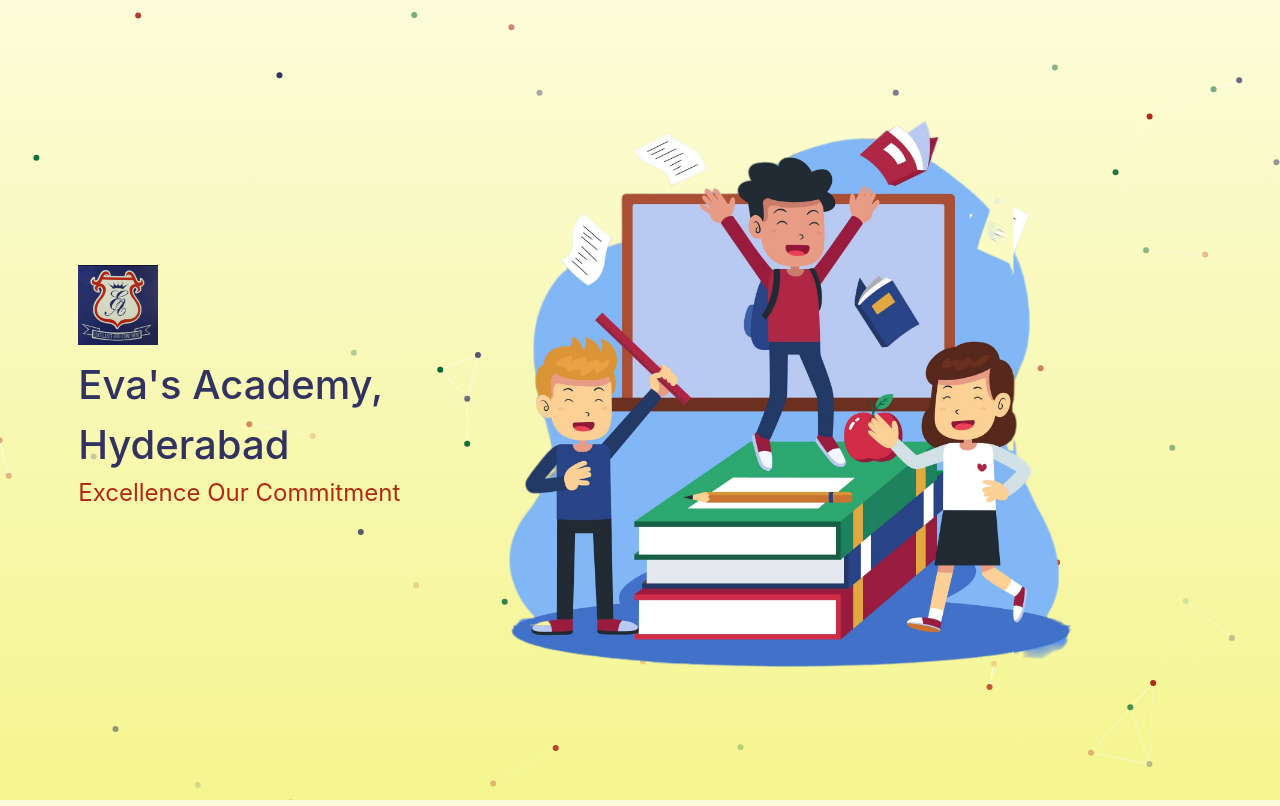
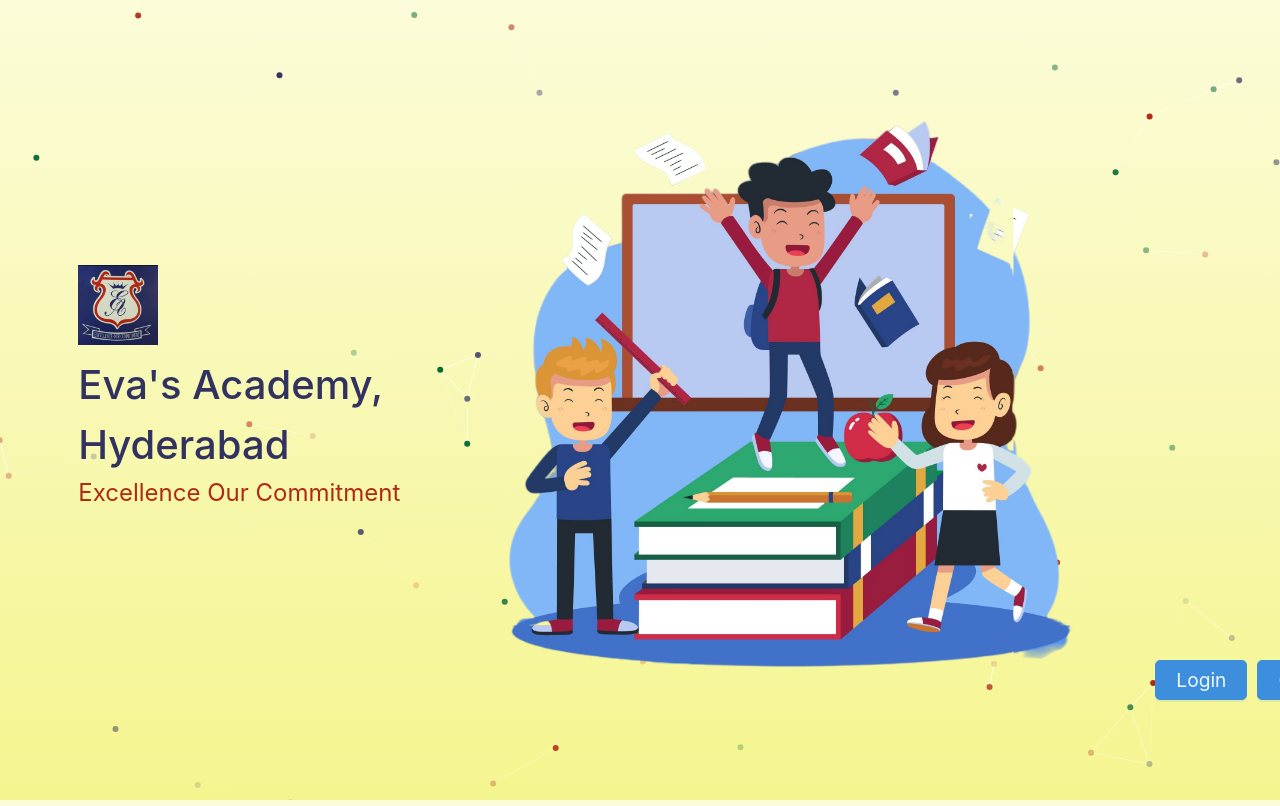
Before and after one commit to Sabrinaabro/School_Management, a React (Vite) app in the folder frontend/: page / in a window 1280 px wide. Shown: the top 806 px of the page. Built offline with nearby package versions, Linux system fonts and the light colour scheme.

Commit message:
improves home

```diff
--- a/frontend/src/components/Navbar.jsx
+++ b/frontend/src/components/Navbar.jsx
@@ -9,6 +9,7 @@ import {
   MenuFoldOutlined,
   MenuUnfoldOutlined,
   LogoutOutlined,
+  HomeOutlined,
 } from "@ant-design/icons";
 import { createClient } from "@supabase/supabase-js";
 
@@ -140,6 +141,11 @@ const Navbar = () => {
 
   const menuItems = [
     {
+      key: "home",
+      icon: <HomeOutlined />,
+      label: <Link to="/">Home</Link>,
+    },
+    {
       key: "1",
       icon: <DesktopOutlined />,
       label: <Link to="/dashboard">Dashboard</Link>,
--- a/frontend/src/pages/Home.jsx
+++ b/frontend/src/pages/Home.jsx
@@ -2,6 +2,7 @@ import React from 'react';
 import styled from 'styled-components';
 import { Button } from 'antd';
 import { Link } from 'react-router-dom';
+import { ArrowRightOutlined } from '@ant-design/icons';
 import ParticleBackground from '../components/ParticleBackground';
 
 // Styled Components
@@ -11,7 +12,16 @@ const HomeContainer = styled.div`
     align-items: center;
     min-height: 100vh;
     background-color: transparent;
+`;
 
+const ParticleWrapper = styled.div`
+  position: absolute;
+  top: 0;
+  left: 0;
+  width: 100%;
+  height: 100%;
+  z-index: 0;
+  pointer-events: none;
 `;
 
 const Banner = styled.div`
@@ -22,6 +32,7 @@ const Banner = styled.div`
     max-width: 1200px;
     padding: 20px;
     border-radius: 10px;
+    z-index: 2;
 `;
 
 const LeftContent = styled.div`
@@ -59,31 +70,48 @@ const StudentsImage = styled.img`
 
 const Cta = styled.div`
     position: absolute;
-    right: -380px; /* Move the button further to the right */
+    right: -400px;
     bottom: 0;
-    text-align: right;
+    display: flex;
+    flex-direction: row;
+    gap: 10px;
+    z-index: 3;
 `;
 
 const StyledButton = styled(Button)`
-    background-color: #3E8EDE;
-    border-color: #ffc107;
+    background-color: #3E8EDE; /* Blue color for "Get Started" */
+    border-color: #3E8EDE;
     color: #F0F8FF;
-    padding: 10px 40px;
+    padding: 10px 20px;
     font-size: 1.2rem;
     border-radius: 5px;
     transition: all 0.3s ease;
+    display: flex;
+    align-items: center;
 
     &:hover {
-        background-color: #e0a800;
-        border-color: #e0a800;
+        background-color: #2C6AB1;
+        border-color: #2C6AB1;
         color: #fff;
+    }
+`;
+
+const DashboardButton = styled(StyledButton)`
+    background-color: #3E8EDE; /* Same blue color for "Go to Dashboard" */
+    border-color: #3E8EDE;
+
+    &:hover {
+        background-color: #2C6AB1;
+        border-color: #2C6AB1;
     }
 `;
 
 function Home() {
     return (
         <HomeContainer>
-            <ParticleBackground />
+            <ParticleWrapper>
+                <ParticleBackground />
+            </ParticleWrapper>
             <Banner>
                 <LeftContent>
                     <Logo src="/src/assets/evas.jpg" alt="School Logo" />
@@ -93,11 +121,17 @@ function Home() {
                 <RightContent>
                     <StudentsImage src="/src/assets/school.png" alt="Students" />
                     <Cta>
-                       <Link to="/login">
-                       <StyledButton type="primary" size="large">
-                       Get Started
-                        </StyledButton>
-                           </Link>
+                        <Link to="/login">
+                            <StyledButton type="primary" size="large">
+                                Login
+                            </StyledButton>
+                        </Link>
+                        <Link to="/dashboard">
+                            <DashboardButton type="primary" size="large">
+                                Go to Dashboard
+                                <ArrowRightOutlined style={{ marginLeft: '8px' }} />
+                            </DashboardButton>
+                        </Link>
                     </Cta>
                 </RightContent>
             </Banner>
```
